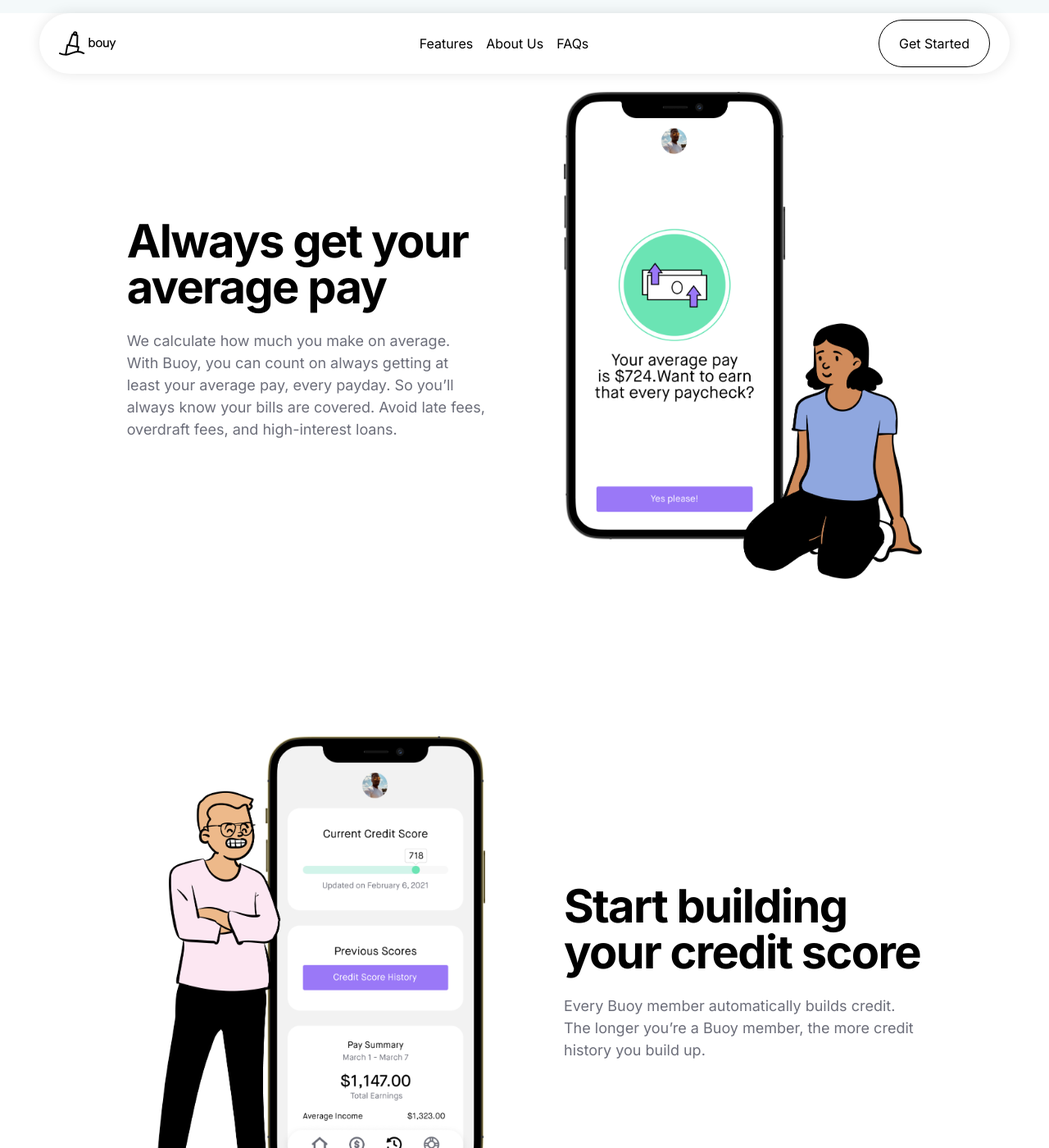
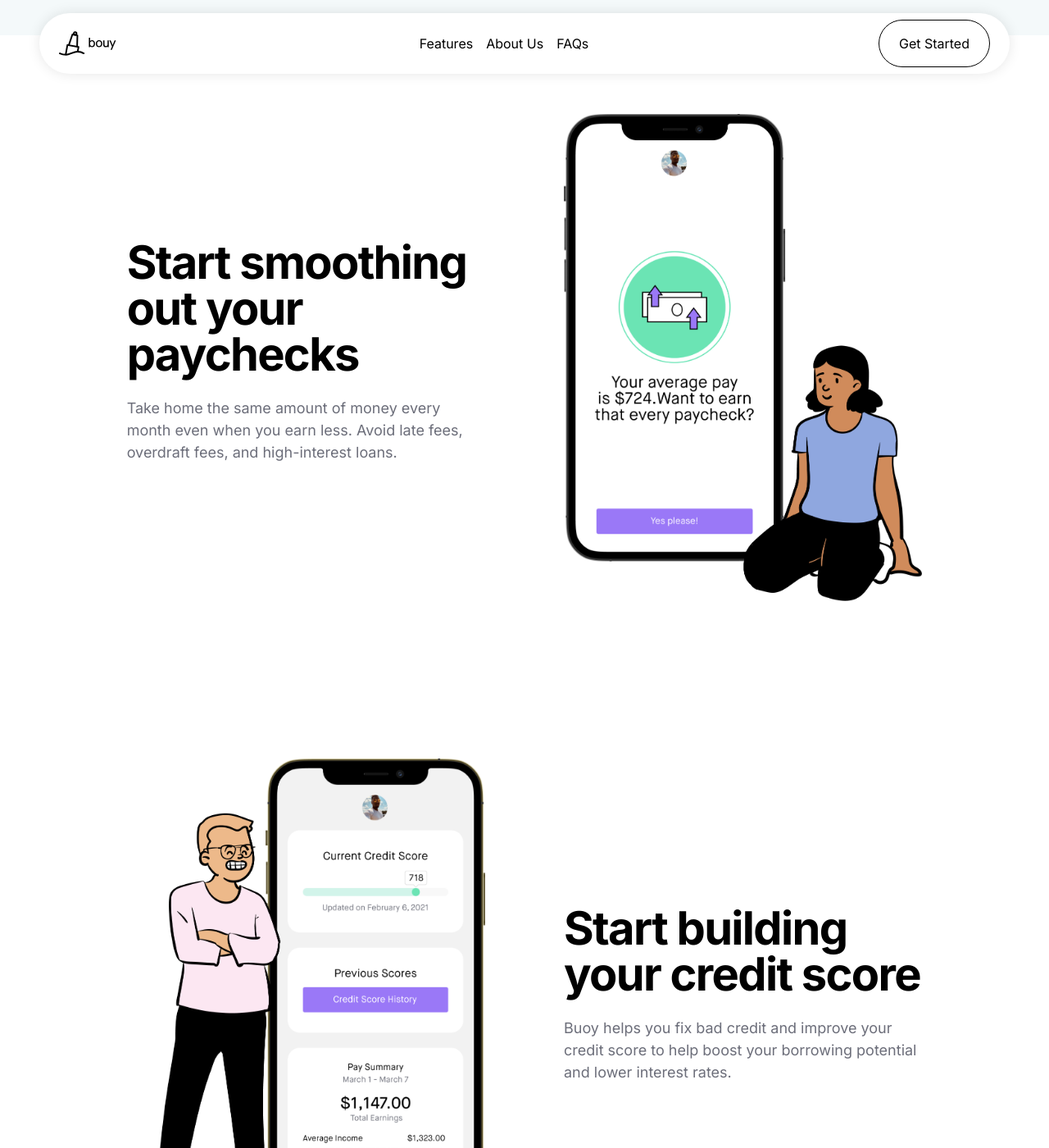
Before and after one commit to tylerhancock/buoy, a Jekyll site: the page built from index.md, in a window 1280 px wide and 1400 px high, scrolled down 1069 px. Shown: the whole window at 82% size. Built offline with Jekyll 4.4.1, drawn with Linux system fonts in a browser that asks for light colours; some of the changed text lies outside the part shown.

Commit message:
update home page copy

```diff
--- a/index.md
+++ b/index.md
@@ -6,8 +6,8 @@ current: features
 
 <section class="d-md-flex align-items-center justify-content-center py-5">
 	<div class="col-md-6 col-lg-5 p-5 text-center text-md-left">
-		<h1 class="display-2 pt-5 pb-3">Paycheck stability for everyone</h1>
-		<p>Extra money when your pay is low, interest-free. Intelligent savings when your pay is high. Stop worrying about payday and start getting ahead.</p>
+		<h1 class="display-2 pt-5 pb-3">Say goodbye to income instability</h1>
+		<p>Extra money when your pay is low, interest-free. Intelligent savings when your pay is high. Buoy doesn’t just help you stay afloat- we help you thrive.</p>
 		<a class="btn btn-primary py-3 px-4" href="{{ site.url }}/signup">Get Started</a>
 	</div>
 	<div class="col-md-6 col-lg-5 px-5 py-md-5">
@@ -24,8 +24,8 @@ current: features
 
 <section class="d-md-flex align-items-center justify-content-center py-5" id="features">
 	<div class="col-md-6 col-lg-5 p-5 text-center text-md-left">
-		<h2 class="display-4 pb-3">Always get your average pay</h2>
-		<p>We calculate how much you make on average. With Buoy, you can count on always getting at least your average pay, every payday. So you’ll always know your bills are covered. Avoid late fees, overdraft fees, and high-interest loans.</p>
+		<h2 class="display-4 pb-3">Start smoothing out your paychecks</h2>
+		<p>Take home the same amount of money every month even when you earn less. Avoid late fees, overdraft fees, and high-interest loans.</p>
 	</div>
 	<div class="col-md-6 col-lg-5 px-5 py-md-5">
 		<img src="assets/images/average-savings.png" width="100%;">
@@ -35,7 +35,7 @@ current: features
 <section class="d-md-flex align-items-center justify-content-center py-5">
 	<div class="col-md-6 col-lg-5 order-md-2 p-5 text-center text-md-left">
 		<h2 class="display-4 pb-3">Start building your credit score</h2>
-		<p>Every Buoy member automatically builds credit. The longer you’re a Buoy member, the more credit history you build up.</p>
+		<p>Buoy helps you fix bad credit and improve your credit score to help boost your borrowing potential and lower interest rates.</p>
 	</div>
 	<div class="col-md-6 col-lg-5 order-md-1 px-5 py-md-5">
 		<img src="assets/images/credit-score.png" width="100%;">
@@ -45,7 +45,7 @@ current: features
 <section class="d-md-flex align-items-center justify-content-center py-5">
 	<div class="col-md-6 col-lg-5 p-5 text-center text-md-left">
 		<h2 class="display-4 pb-3">Get paid on your own terms</h2>
-		<p>Say goodbye to high-interest payday loans. Buoy gives you access to your paycheck when you want it. It's an advance on your average salary, so we know you're good for it.</p>
+		<p>We give you access to your paycheck when you want it. It's like an advance on your average salary, so we know you're good for it.</p>
 	</div>
 	<div class="col-md-6 col-lg-5 px-5 py-md-5">
 		<img src="assets/images/demand-pay.png" width="100%;">
```
Also changed, not shown: 1 other file.
